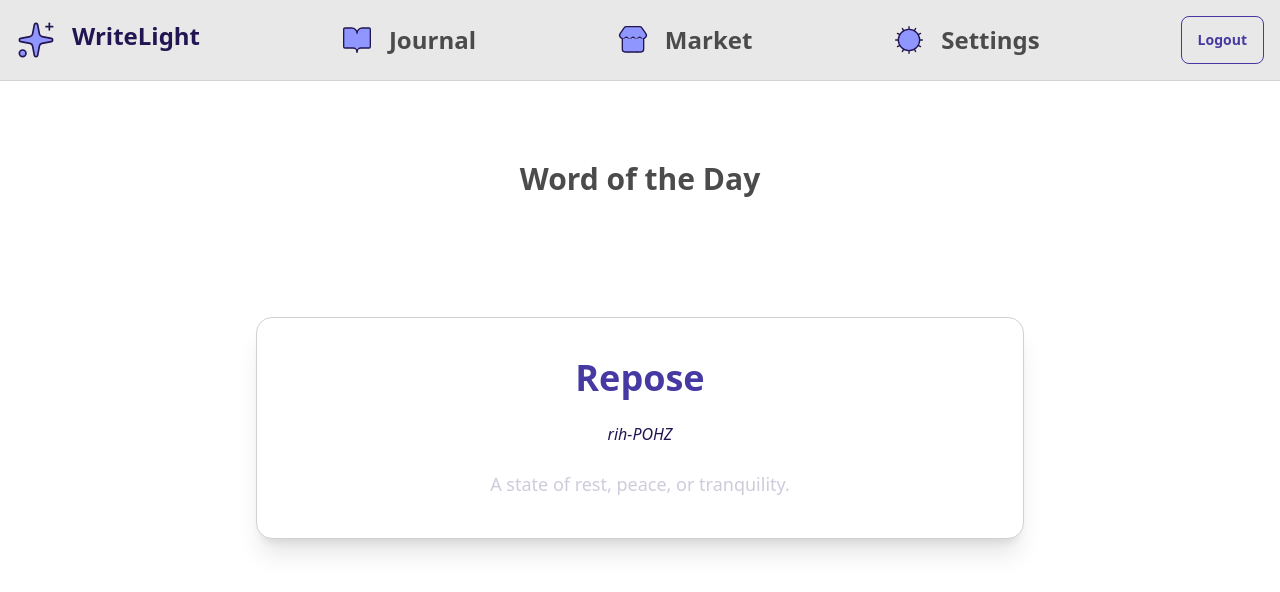
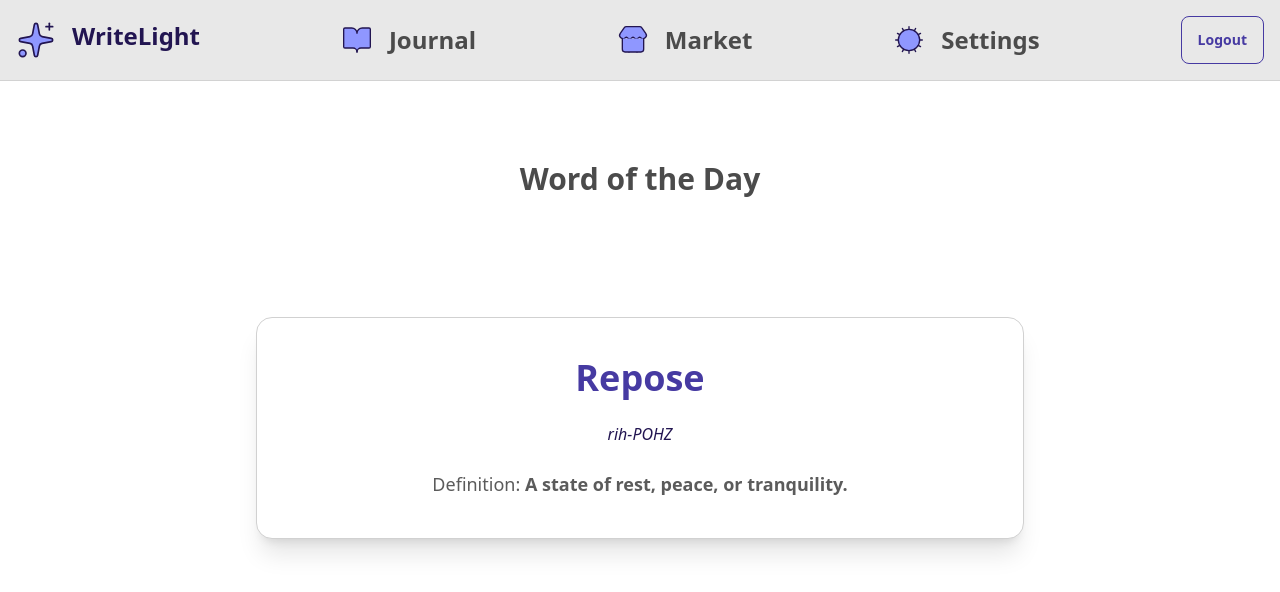
Before and after one commit to freeCodeCamp-2025-Summer-Hackathon/purple-array, a React (Vite) app in the folder frontend/: page / in a window 1280 px wide. Shown: the top 592 px of the page. Built offline with nearby package versions, Linux system fonts and the light colour scheme.

Commit message:
Update WordOfTheDay.jsx
change: text-base-content/70

```diff
--- a/frontend/src/components/Home/WordOfTheDay.jsx
+++ b/frontend/src/components/Home/WordOfTheDay.jsx
@@ -56,9 +56,10 @@ function WordOfTheDay() {
 				<p className="text-md text-neutral italic">
 					{wordData.pronunciation}
 				</p>
-				<p className="text-lg text-neutral-content whitespace-pre-line">
-					{wordData.definition}
-				</p>
+				<p className="text-lg text-base-content/70 whitespace-pre-line">
+  Definition: <b>{words[wordIdx].definition}</b>
+</p>
+
 			</div>
 		</div>
 	);
```
